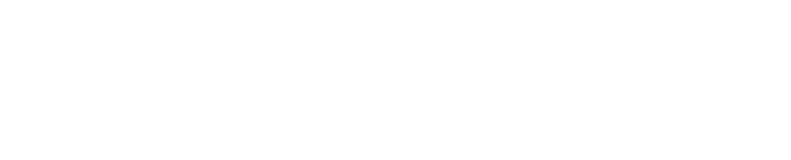
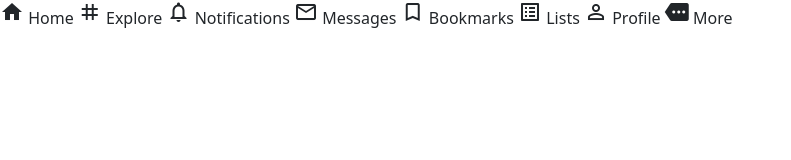
Before and after one commit to DangerMosiane/Twitter-Clone, a plain HTML site: page index.html in a window 1280 px wide. Shown: the whole page, without its empty margins (0-791 px from the left). Drawn offline with nearby package versions, Linux system fonts and the light colour scheme.

Commit message:
adding material icons

```diff
--- a/index.html
+++ b/index.html
@@ -3,9 +3,58 @@
 <head>
     <meta charset="UTF-8">
     <meta name="viewport" content="width=device-width, initial-scale=1.0">
+    <link href="https://cdn.jsdelivr.net/npm/bootstrap@5.3.5/dist/css/bootstrap.min.css" rel="stylesheet" integrity="sha384-SgOJa3DmI69IUzQ2PVdRZhwQ+dy64/BUtbMJw1MZ8t5HZApcHrRKUc4W0kG879m7" crossorigin="anonymous">
+    <link href="https://fonts.googleapis.com/icon?family=Material+Icons" rel="stylesheet">
     <title>Twitter</title>
 </head>
 <body>
 
+    <!-- Nav Bar -->
+    <div class="nav-bar">
+        <div class="logo">
+
+        </div>
+        <div class="nav-bar-icons">
+            <i class="material-icons">home</i>
+            Home
+            <i class="material-icons">tag</i>
+            Explore
+            <i class="material-icons">notifications_none</i>
+            Notifications
+            <i class="material-icons">mail_outline</i>
+            Messages
+            <i class="material-icons">bookmark_border</i>
+            Bookmarks
+            <i class="material-icons">list_alt</i>
+            Lists
+            <i class="material-icons">person_outline</i>
+            Profile
+            <i class="material-icons">more</i>
+            More
+        </div>
+
+    </div>
+
+
+    <div class="mainbody">
+
+    </div>
+
+
+
+    <div class="trending-bar">
+
+    </div>
+
+
+
+
+
+
+
+
+
+
+    <script src="https://cdn.jsdelivr.net/npm/bootstrap@5.3.5/dist/js/bootstrap.bundle.min.js" integrity="sha384-k6d4wzSIapyDyv1kpU366/PK5hCdSbCRGRCMv+eplOQJWyd1fbcAu9OCUj5zNLiq" crossorigin="anonymous"></script>
 </body>
 </html>
--- /dev/null
+++ b/style.css
@@ -0,0 +1,4 @@
+*{
+    margin: 0;
+    padding: 0;
+}
```
